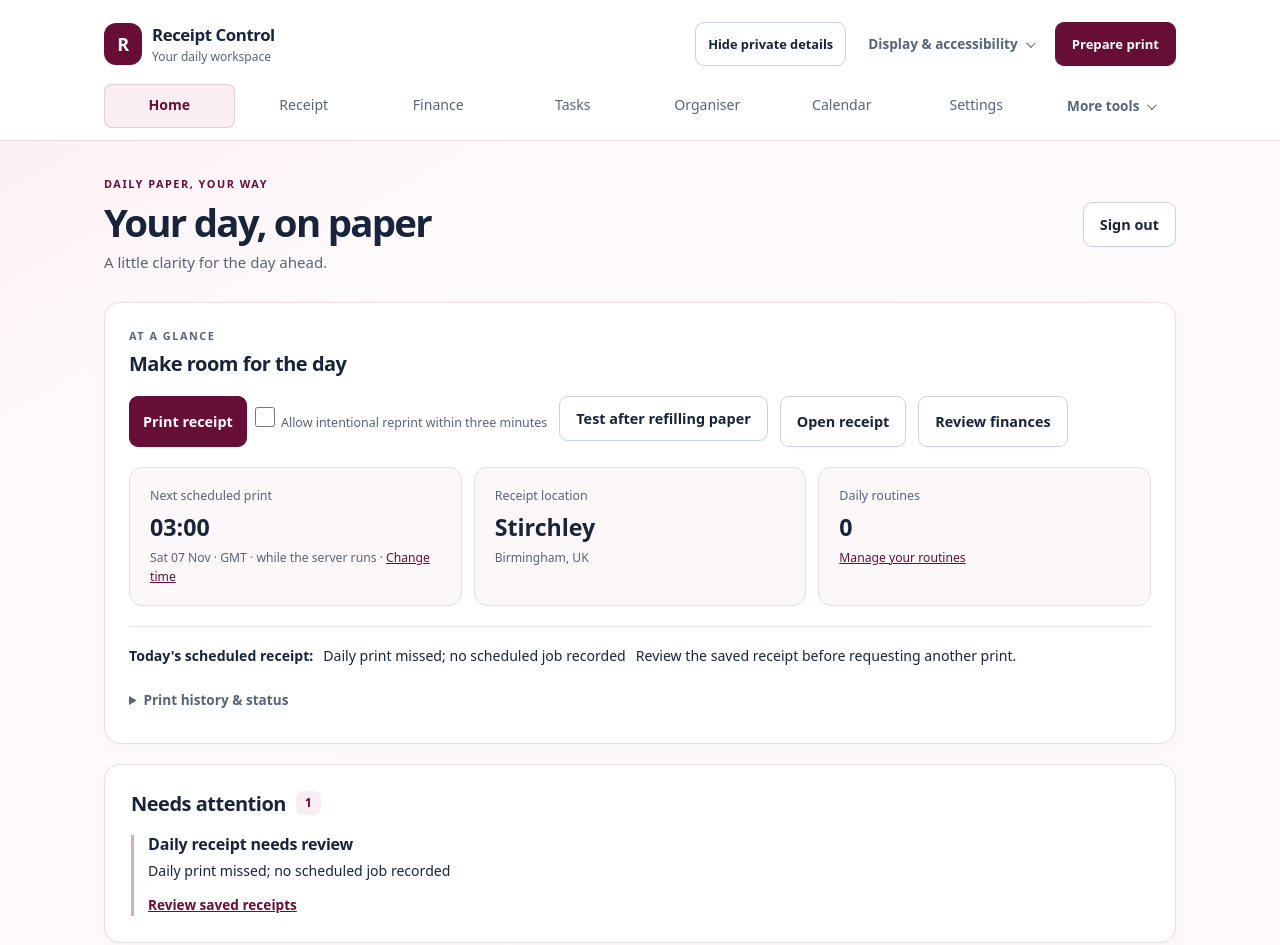
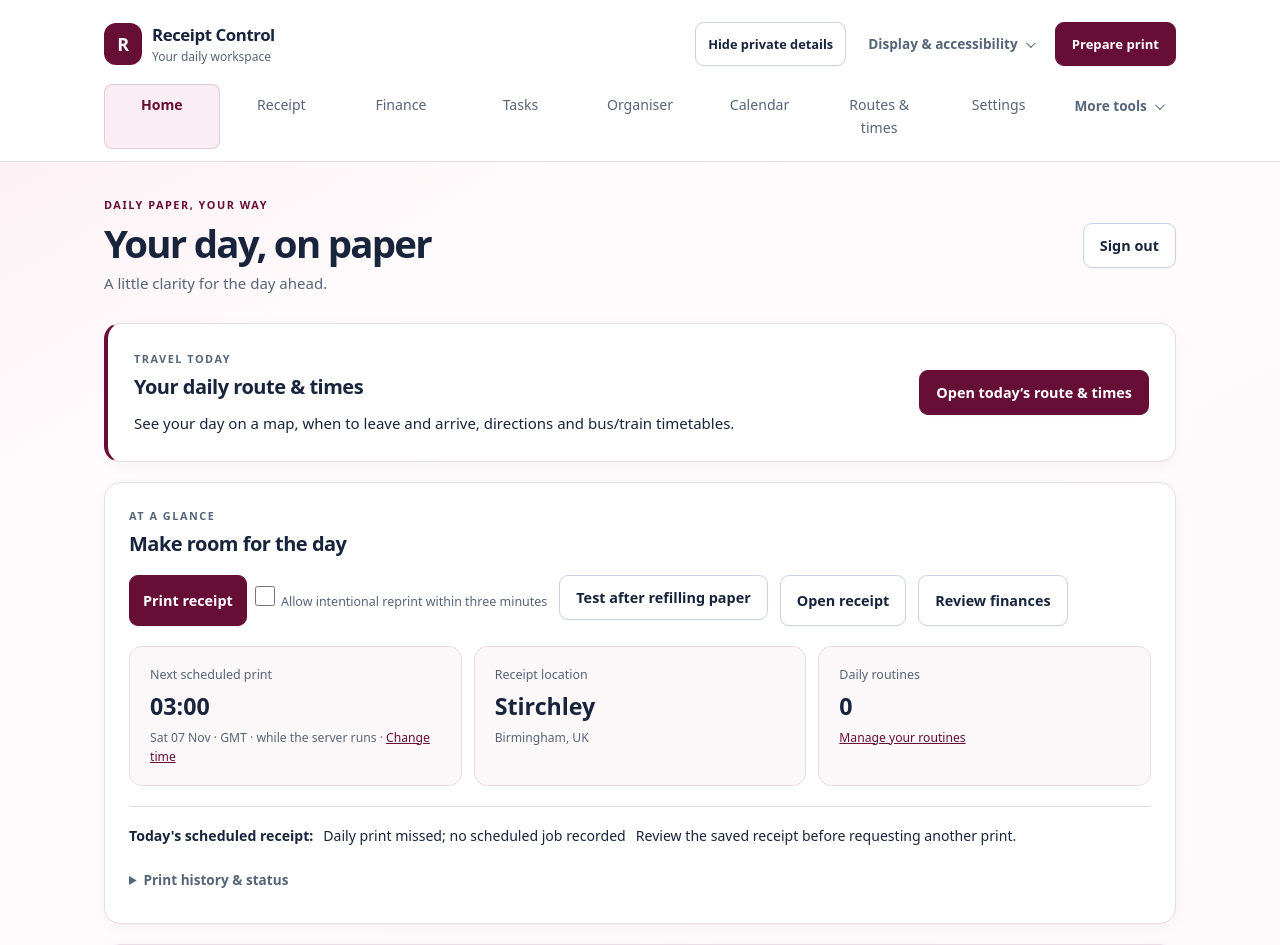
Before and after one commit to JoesThomas/ThermalReceiptPrinterDailyTasks, a Flask app: page / in a window 1280 px wide. Shown: the top 945 px of the page. Run offline with Flask 3, Linux system fonts and the light colour scheme; the visitor is signed in with stand-in values (Sample User, id 1); data that the repository does not hold is empty; parts of the project's set-up code (start-up, migrations or seed data) failed here and were passed over.

Commit message:
Make daily routes and timings easy to find (#79)

```diff
--- a/web_control/static/theme.css
+++ b/web_control/static/theme.css
@@ -34,7 +34,7 @@ p { margin: .6rem 0 1rem; }
 .utility-menu:has(a[aria-current=page]) > summary { color: var(--green); box-shadow: inset 0 0 0 1px #e8cbd8; }
 .header-disclosure[open] > summary { background: var(--mint); color: var(--green); }
 .header-disclosure[open] > summary::after { transform: rotate(225deg) translate(-2px,-1px); }
-.app-navigation { max-width: none; position: static; display: grid; grid-template-columns: repeat(8,minmax(0,1fr)); margin: 0; padding: 0 0 12px; gap: 4px; border: 0; border-radius: 0; background: transparent; overflow: visible; box-shadow: none; }
+.app-navigation { max-width: none; position: static; display: grid; grid-template-columns: repeat(9,minmax(0,1fr)); margin: 0; padding: 0 0 12px; gap: 4px; border: 0; border-radius: 0; background: transparent; overflow: visible; box-shadow: none; }
 .app-navigation > a { min-width: 0; text-align: center; padding: 10px 8px; border-radius: 8px; color: var(--sub); font-size: .88rem; white-space: normal; }
 .app-navigation > a:hover, .header-disclosure > summary:hover { background: var(--surface); color: var(--ink); }
 .app-navigation a[aria-current=page] { background: var(--mint); color: var(--green); box-shadow: inset 0 0 0 1px #e8cbd8; }
@@ -222,7 +222,7 @@ main > header h1 { font-size: clamp(1.8rem,3vw,2.4rem); }
     .app-header-actions { margin-left: auto; }
     .app-header-actions .header-disclosure > summary { font-size: .8rem; padding-inline: 8px; }
     .app-header-actions button { font-size: .78rem; padding-inline: 10px; }
-    .app-navigation { grid-template-columns: repeat(4,minmax(0,1fr)); gap: 4px; }
+    .app-navigation { grid-template-columns: repeat(3,minmax(0,1fr)); gap: 4px; }
     .tools-panel { left: 18px; right: 18px; gap: 14px; padding: 18px; }
     main { padding-inline: 18px; }
 }
@@ -269,3 +269,12 @@ main > header h1 { font-size: clamp(1.8rem,3vw,2.4rem); }
 .early-payoff-settings p { font-size: .88rem; }
 
 html[data-privacy=true] #amex-balance-alert [data-private]{visibility:hidden}
+
+/* Make the itinerary and its timings visible without opening More tools. */
+.home-grid > #day-route-shortcut { grid-column: 1 / -1; }
+.route-shortcut { display: flex; align-items: center; justify-content: space-between; gap: 20px; border-left: 4px solid var(--green); }
+.route-shortcut > div { min-width: 0; }
+.route-shortcut h2 { margin-top: 0; }
+.route-shortcut p:last-child { margin-bottom: 0; }
+.route-shortcut > .button { flex: 0 0 auto; text-align: center; }
+@media(max-width:650px) { .route-shortcut { flex-direction: column; align-items: stretch; gap: 16px; } .route-shortcut > .button { white-space: normal; } }
--- a/web_control/templates/day_travel.html
+++ b/web_control/templates/day_travel.html
@@ -8,7 +8,7 @@
         {% include 'favicon.html' %}
         <meta charset="utf-8">
         <meta name="viewport" content="width=device-width,initial-scale=1">
-        <title>Day travel · Receipt Control</title>
+        <title>Daily route &amp; times · Receipt Control</title>
         <link rel="stylesheet"
               href="{{ url_for('static',filename='control.css') }}">
         <link rel="stylesheet" href="{{ url_for('static',filename='theme.css') }}">
@@ -23,9 +23,9 @@
         <main id="main-content" class="travel-page">
             <header>
                 <p class="eyebrow">Calendar → journeys → home</p>
-                <h1>Your day on a map</h1>
+                <h1>Your daily route &amp; times</h1>
                 <p class="muted">
-                    One plan for your appointments, walking routes and bus/train journeys, keeping track of where your car is parked.
+                    See your day on a map with departure and arrival times, journey durations, directions and bus/train timetables. Choose a date and select “Plan my day” to build or update the route, including where your car is parked.
                 </p>
             </header>
             <form method="post"
--- a/web_control/templates/index.html
+++ b/web_control/templates/index.html
@@ -254,6 +254,18 @@
             {% if active_view == 'dashboard' %}
                 <div class="home-grid">
                     {% include 'renewal_reminders.html' %}
+                    {% if day_travel_available|default(false) %}
+                        <section id="day-route-shortcut"
+                                 class="route-shortcut"
+                                 aria-labelledby="day-route-heading">
+                            <div>
+                                <p class="eyebrow">Travel today</p>
+                                <h2 id="day-route-heading">Your daily route &amp; times</h2>
+                                <p>See your day on a map, when to leave and arrive, directions and bus/train timetables.</p>
+                            </div>
+                            <a class="button primary" href="{{ url_for('day_travel') }}">Open today’s route &amp; times</a>
+                        </section>
+                    {% endif %}
                     <section id="overview">
                         <p class="eyebrow">At a glance</p>
                         <h2>Make room for the day</h2>
--- a/web_control/templates/navigation.html
+++ b/web_control/templates/navigation.html
@@ -38,7 +38,7 @@
             </div>
         </div>
         <nav class="app-navigation" aria-label="Main navigation">
-            {% for label,endpoint,view in [('Home','index','dashboard'),('Receipt','preview',''),('Finance','finance_review',''),('Tasks','task_list',''),('Organiser','organiser_page',''),('Calendar','calendar_map',''),('Settings','index','settings')] if endpoint != 'organiser_page' or life_planning_available|default(false) %}
+            {% for label,endpoint,view in [('Home','index','dashboard'),('Receipt','preview',''),('Finance','finance_review',''),('Tasks','task_list',''),('Organiser','organiser_page',''),('Calendar','calendar_map',''),('Routes & times','day_travel',''),('Settings','index','settings')] if (endpoint != 'organiser_page' or life_planning_available|default(false)) and (endpoint != 'day_travel' or day_travel_available|default(false)) %}
                 <a href="{{ url_for(endpoint,view=view) if endpoint == 'index' and view != 'dashboard' else url_for(endpoint) }}"
                    {% if (request.endpoint == 'index' and active_view|default('dashboard') == view) or (endpoint != 'index' and request.endpoint == endpoint) or (endpoint == 'finance_review' and (request.endpoint == 'savings_review' or (request.endpoint == 'index' and active_view|default('dashboard') == 'accounts'))) or (endpoint == 'task_list' and (request.endpoint == 'exercise_list' or (request.endpoint == 'index' and active_view|default('dashboard') == 'tasks'))) or (endpoint == 'preview' and request.endpoint == 'index' and active_view|default('dashboard') == 'receipt') %}aria-current="page"{% endif %}>{{ label }}</a>
             {% endfor %}
@@ -51,7 +51,7 @@
                             <a href="{{ url_for('personal_helper_page') }}">Personal helper<span>Plan gaps, prepare and simplify your day</span></a>
                         {% endif %}
                         {% if day_travel_available|default(false) %}
-                            <a href="{{ url_for('day_travel') }}">Day travel<span>Map, home stops and parked car</span></a>
+                            <a href="{{ url_for('day_travel') }}">Daily route &amp; times<span>Map, departures, arrivals and timetables</span></a>
                         {% endif %}
                         {% if smart_home_available|default(false) %}
                             <a href="{{ url_for('smart_home_index') }}">Smart home<span>Separately locked device controls</span></a>
```
Also changed, not shown: docs/day-travel.md (+2 -1 lines), tools/browser_smoke.cjs (+12 -0 lines), web_control/templates/calendar_map.html (+8 -3 lines), README.md.
